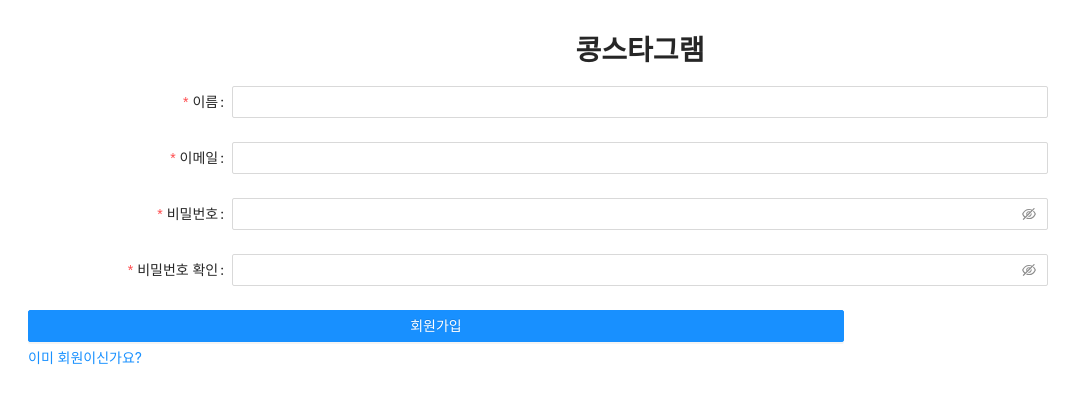
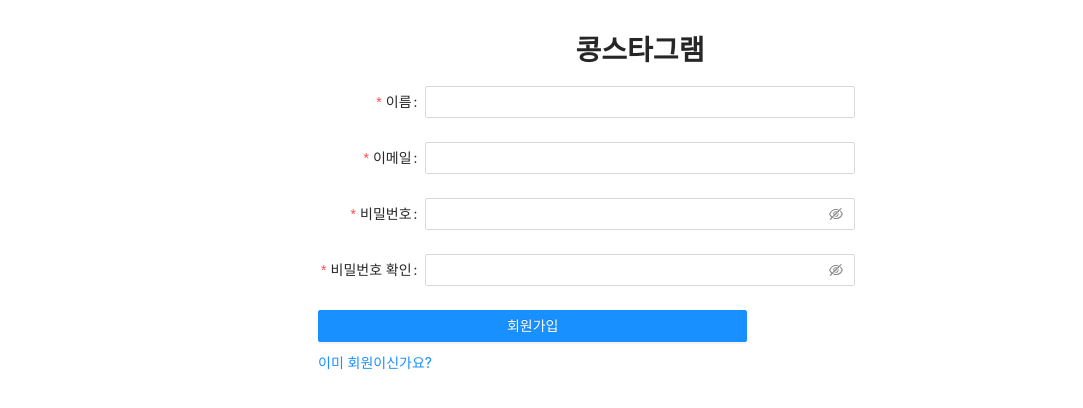
Before and after one commit to livemehere/react-social, a React (Create React App) app: page /signup in a window 1280 px wide. Shown: the top 408 px of the page, without its empty margins (0-1083 px from the left). Built offline with nearby package versions, Linux system fonts and the light colour scheme; no server answers.

Commit message:
UI : 회원가입, 로그인 하단 링크 정렬 수정

```diff
--- a/src/pages/LogIn/index.jsx
+++ b/src/pages/LogIn/index.jsx
@@ -16,7 +16,7 @@ const LogIn = () => {
   };
 
   return (
-    <div style={{ padding: '2em' }}>
+    <div style={{ padding: '2em', maxWidth: '700px', margin: 'auto' }}>
       <h1 style={{ textAlign: 'center', fontWeight: 'bold' }}>콩스타그램</h1>
 
       <Form
@@ -40,7 +40,9 @@ const LogIn = () => {
             로그인
           </Button>
         </Form.Item>
-        <Link to={'/signup'}>아직 회원이 아니신가요?</Link>
+        <Form.Item style={{ justifyContent: 'center' }}>
+          <Link to={'/signup'}>아직 회원이 아니신가요?</Link>
+        </Form.Item>
       </Form>
     </div>
   );
--- a/src/pages/SignUp/index.jsx
+++ b/src/pages/SignUp/index.jsx
@@ -22,7 +22,7 @@ const SignUp = () => {
   };
   console.log(getCurrentUser());
   return (
-    <div style={{ padding: '2em' }}>
+    <div style={{ padding: '2em', maxWidth: '700px', margin: 'auto' }}>
       <h1 style={{ textAlign: 'center', fontWeight: 'bold' }}>콩스타그램</h1>
       <Form
         name="basic"
@@ -53,7 +53,9 @@ const SignUp = () => {
             회원가입
           </Button>
         </Form.Item>
-        <Link to={'/login'}>이미 회원이신가요?</Link>
+        <Form.Item style={{ justifyContent: 'center' }}>
+          <Link to={'/login'}>이미 회원이신가요?</Link>
+        </Form.Item>
       </Form>
     </div>
   );
```
